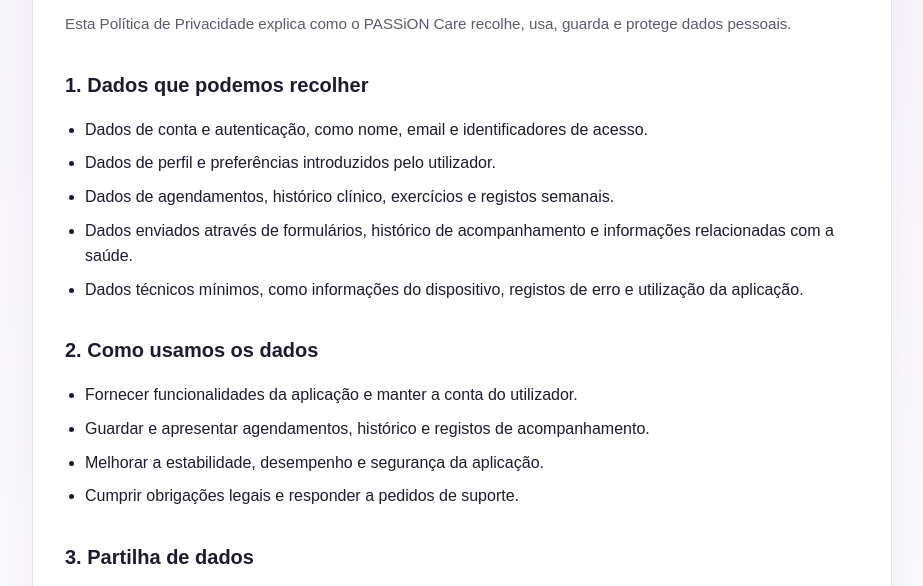
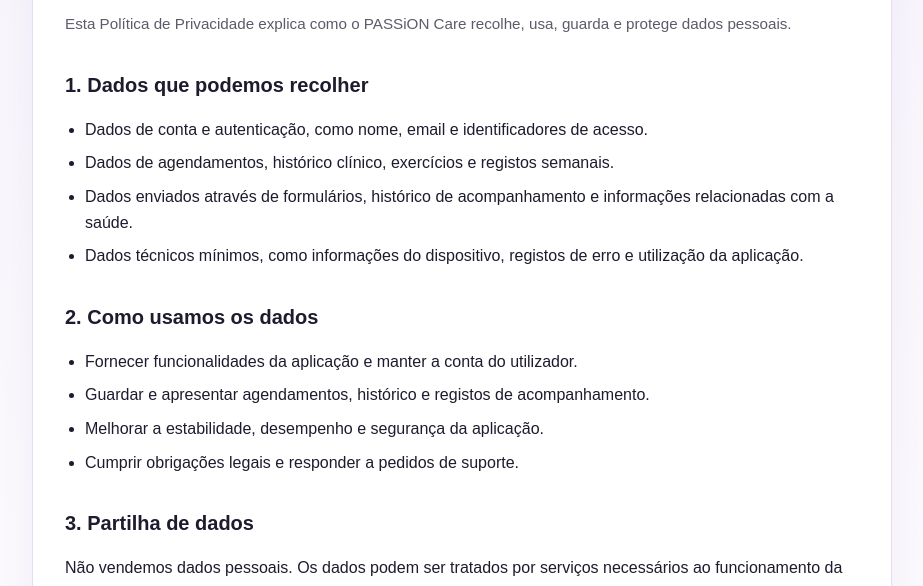
Before and after one commit to maxbper/passion-care-app, a website: page privacy-policy/index.html in a window 1280 px wide. Shown: the part 200-786 px from the top of the page, without its empty margins (178-1101 px from the left). Drawn offline with Linux system fonts and the light colour scheme.

Commit message:
slight adjustment to privacy policy page

```diff
--- a/privacy-policy/index.html
+++ b/privacy-policy/index.html
@@ -110,7 +110,6 @@
                 <h2>1. Dados que podemos recolher</h2>
                 <ul>
                     <li>Dados de conta e autenticação, como nome, email e identificadores de acesso.</li>
-                    <li>Dados de perfil e preferências introduzidos pelo utilizador.</li>
                     <li>Dados de agendamentos, histórico clínico, exercícios e registos semanais.</li>
                     <li>
                         Dados enviados através de formulários, histórico de acompanhamento e informações relacionadas
```
